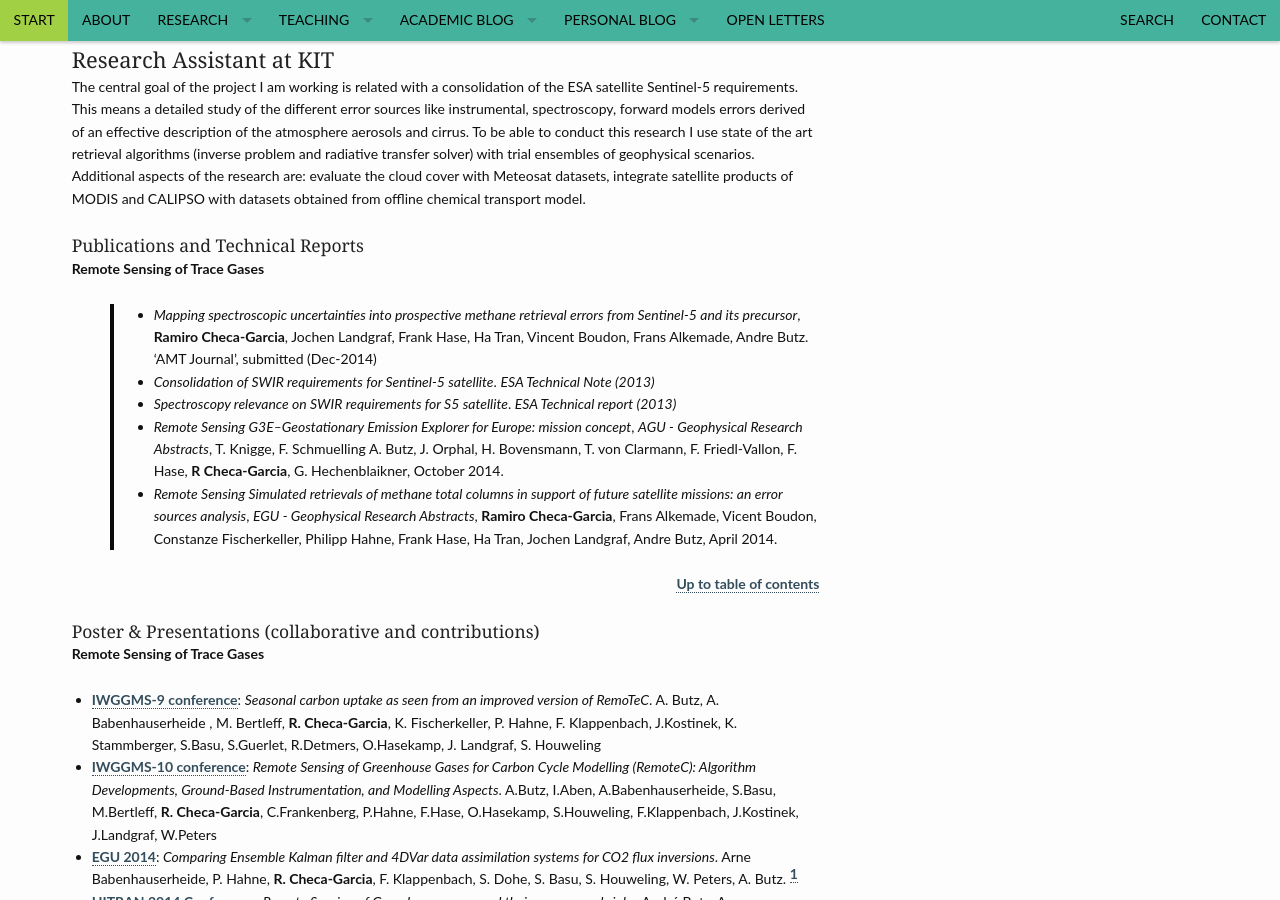
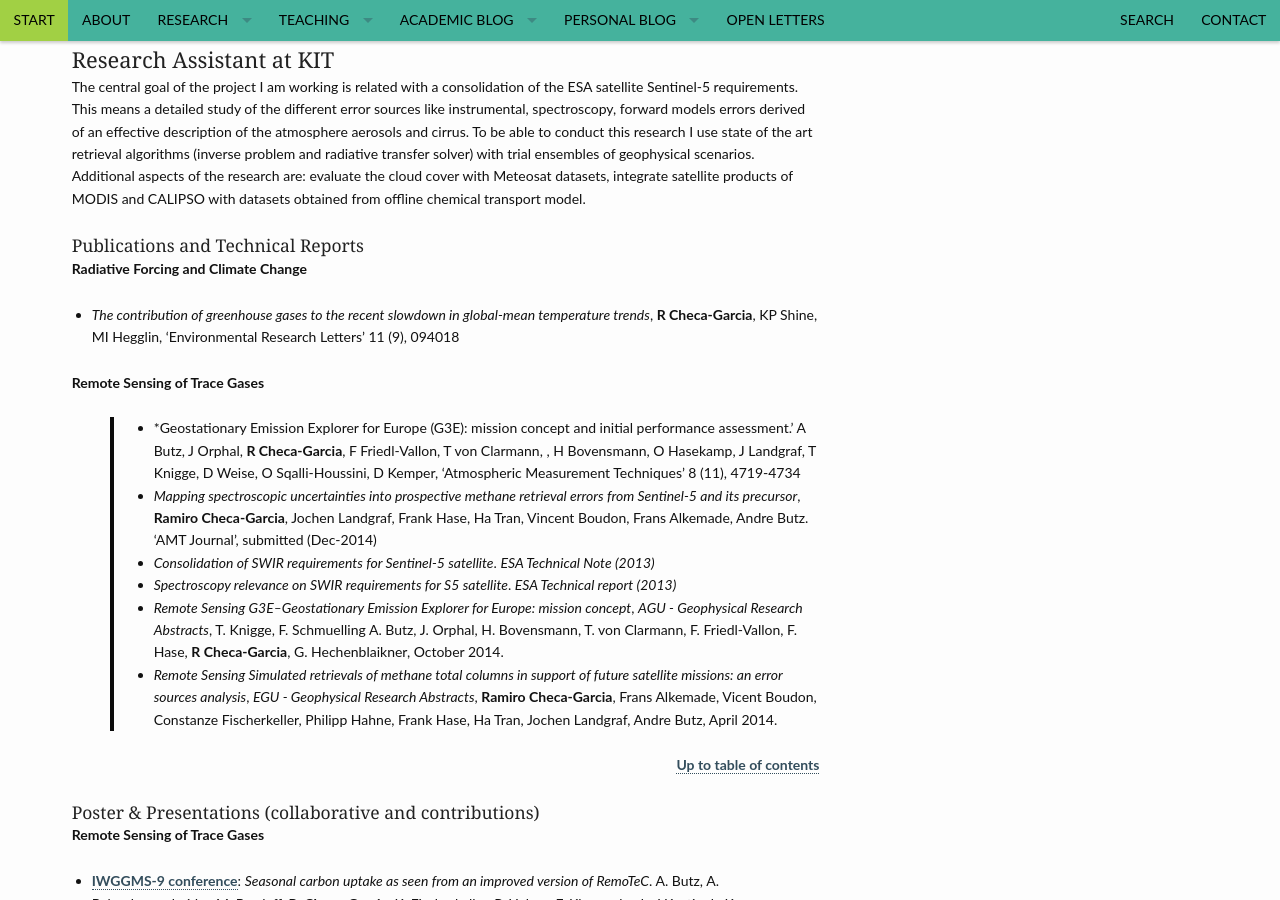
Before and after one commit to RCHG/rchg.github.io, a Jekyll site: the page built from pages/research_overview.md, in a window 1280 px wide and 900 px high, scrolled down 927 px. Built offline with Jekyll 4.4.1, drawn with Linux system fonts in a browser that asks for light colours; some of the changed text lies outside the part shown.

Commit message:
Update research_overview.md

```diff
--- a/pages/research_overview.md
+++ b/pages/research_overview.md
@@ -67,8 +67,14 @@ The central goal of the project I am working is related with a consolidation of
 
 #### Publications and Technical Reports
 
+**Radiative Forcing and Climate Change**
+
+- *The contribution of greenhouse gases to the recent slowdown in global-mean temperature trends*, **R Checa-Garcia**, KP Shine, MI Hegglin, 'Environmental Research Letters' 11 (9), 094018
+
 **Remote Sensing of Trace Gases**
 
+- *Geostationary Emission Explorer for Europe (G3E): mission concept and initial performance assessment.'
+A Butz, J Orphal, **R Checa-Garcia**, F Friedl-Vallon, T von Clarmann, , H Bovensmann, O Hasekamp, J Landgraf, T Knigge, D Weise, O Sqalli-Houssini, D Kemper, 'Atmospheric Measurement Techniques' 8 (11), 4719-4734
 - *Mapping spectroscopic uncertainties into prospective methane retrieval errors from Sentinel-5 and its precursor*, **Ramiro Checa-Garcia**, Jochen Landgraf, Frank Hase, Ha Tran, Vincent Boudon, Frans Alkemade, Andre Butz. 'AMT Journal', submitted (Dec-2014)
 - *Consolidation of SWIR requirements for Sentinel-5 satellite*. *ESA Technical Note (2013)*
 - *Spectroscopy relevance on SWIR requirements for S5 satellite*. *ESA Technical report (2013)*
@@ -124,8 +130,14 @@ Two different theories are used to understand the liquid-vapor interfaces: the V
 ### Publications List
 ---
 
+**Radiative Forcing and Climate Change**
+
+- The contribution of greenhouse gases to the recent slowdown in global-mean temperature trends, *R Checa-Garcia*, KP Shine, MI Hegglin, **Environmental Research Letters** 11 (9), 094018
+
 **Remote Sensing of Trace Gases**
 
+- Geostationary Emission Explorer for Europe (G3E): mission concept and initial performance assessment.
+A Butz, J Orphal, *R Checa-Garcia*, F Friedl-Vallon, T von Clarmann, , H Bovensmann, O Hasekamp, J Landgraf, T Knigge, D Weise, O Sqalli-Houssini, D Kemper, **Atmospheric Measurement Techniques** 8 (11), 4719-4734
 - Mapping spectroscopic uncertainties into prospective methane retrieval errors from Sentinel-5 and its precursor, *Ramiro Checa-Garcia*, Jochen Landgraf, Frank Hase, Ha Tran, Vincent Boudon, Frans Alkemade, Andre Butz. **Atmos. Meas. Tech.**, 2015
 - Consolidation of SWIR requirements for Sentinel-5 satellite. **ESA Technical Note (2013)**
 - Spectroscopy relevance on SWIR requirements for S5 satellite. **ESA Technical report (2013)**
```
